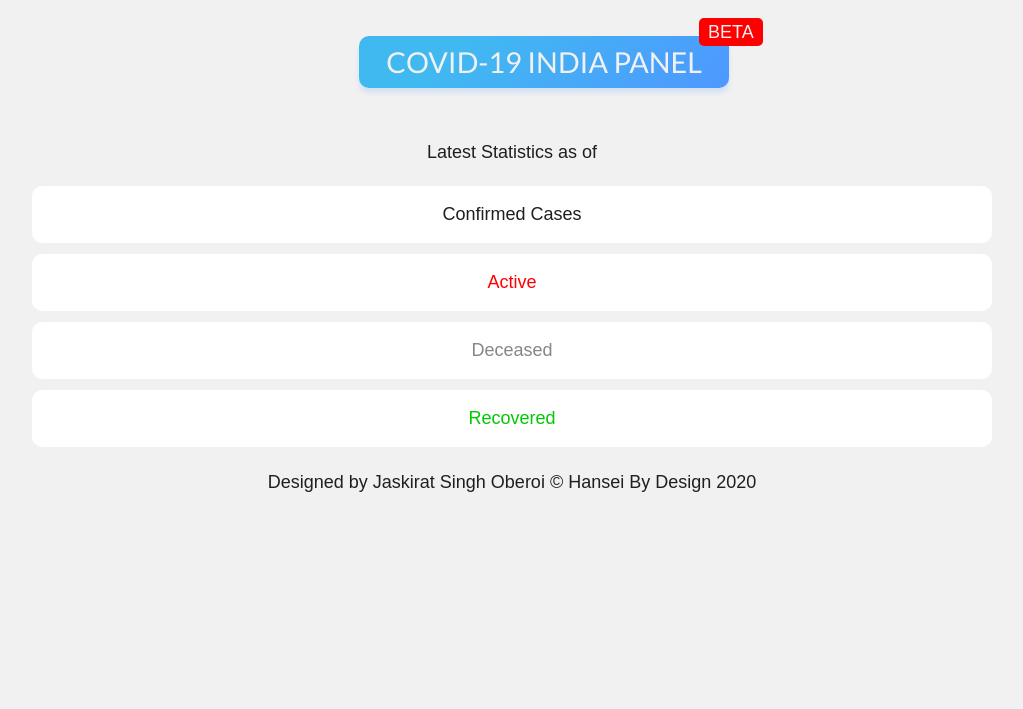
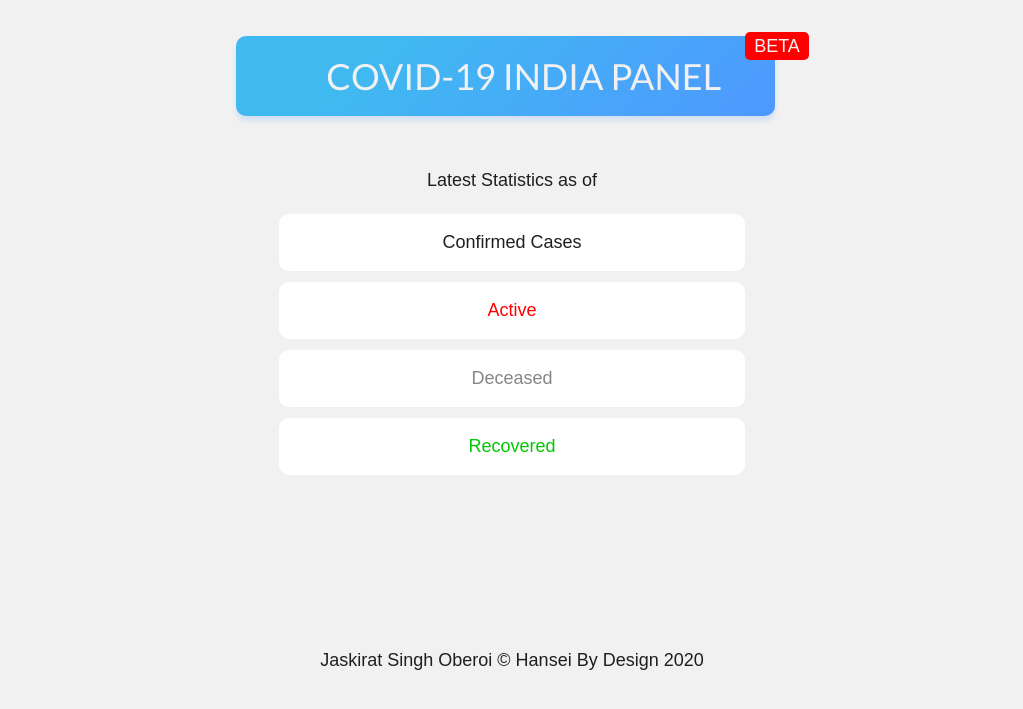
Before and after one commit to JaskiratOberoi/Covid19-India, a Flask app: page / in a window 1280 px wide. Shown: the top 709 px of the page, without its empty margins (128-1151 px from the left). Run offline with Flask 2, Linux system fonts and the light colour scheme; data that the repository does not hold is empty; some web fonts are replaced.

Commit message:
desktop fixes

```diff
--- a/static/style.css
+++ b/static/style.css
@@ -104,3 +104,42 @@ footer {
   width: 100vw;
   text-align: center;
 }
+
+@media all and (min-width: 600px) {
+  header .heading {
+    font-size: 2rem;
+    margin-left: 4%;
+    padding: 1rem 3rem;
+    padding-left: 5rem;
+  }
+  .content {
+    width: 40%;
+    font-size: 1.5rem;
+  }
+  .content .date {
+    margin: 1rem;
+    font-size: 1.5rem;
+  }
+  .content .date .dates {
+    font-size: 1.5rem;
+  }
+  .content .confirmed,
+.content .active,
+.content .recovered,
+.content .death {
+    font-size: 2rem;
+  }
+  .content .confirmed .data,
+.content .active .data,
+.content .recovered .data,
+.content .death .data {
+    font-size: 2.2rem;
+  }
+  footer {
+    position: relative;
+    margin-top: 10rem;
+    bottom: 10px;
+    width: 100vw;
+    text-align: center;
+  }
+}
--- a/static/style.scss
+++ b/static/style.scss
@@ -102,3 +102,45 @@ footer {
   width: 100vw;
   text-align: center;
 }
+
+// media queries for desktop
+
+@media all and (min-width: 600px) {
+  header {
+    .heading {
+      font-size: 2rem;
+      margin-left: 4%;
+      padding: 1rem 3rem;
+      padding-left: 5rem;
+    }
+  }
+
+  .content {
+    width: 40%;
+    font-size: 1.5rem;
+    .date {
+      margin: 1rem;
+      font-size: 1.5rem;
+      .dates {
+        font-size: 1.5rem;
+      }
+    }
+
+    .confirmed,
+    .active,
+    .recovered,
+    .death {
+      font-size: 2rem;
+      .data {
+        font-size: 2.2rem;
+      }
+    }
+  }
+  footer {
+    position: relative;
+    margin-top: 10rem;
+    bottom: 10px;
+    width: 100vw;
+    text-align: center;
+  }
+}
--- a/templates/index.html
+++ b/templates/index.html
@@ -48,7 +48,7 @@
       </div>
     </div>
     <footer class="foot">
-      Designed by Jaskirat Singh Oberoi © Hansei By Design 2020
+      Jaskirat Singh Oberoi © Hansei By Design 2020
     </footer>
     <script></script>
   </body>
```
Also changed, not shown: 1 other file.
